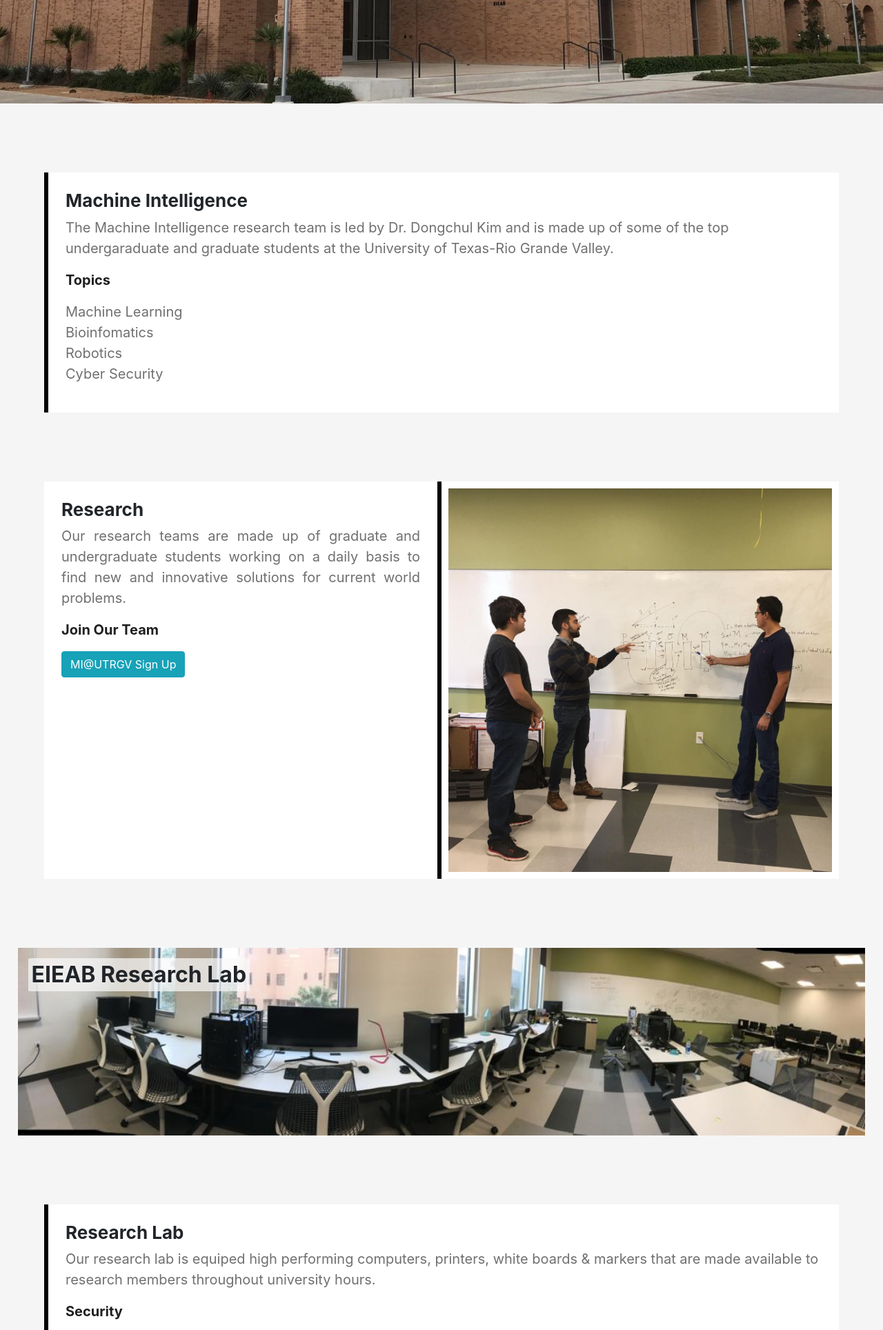
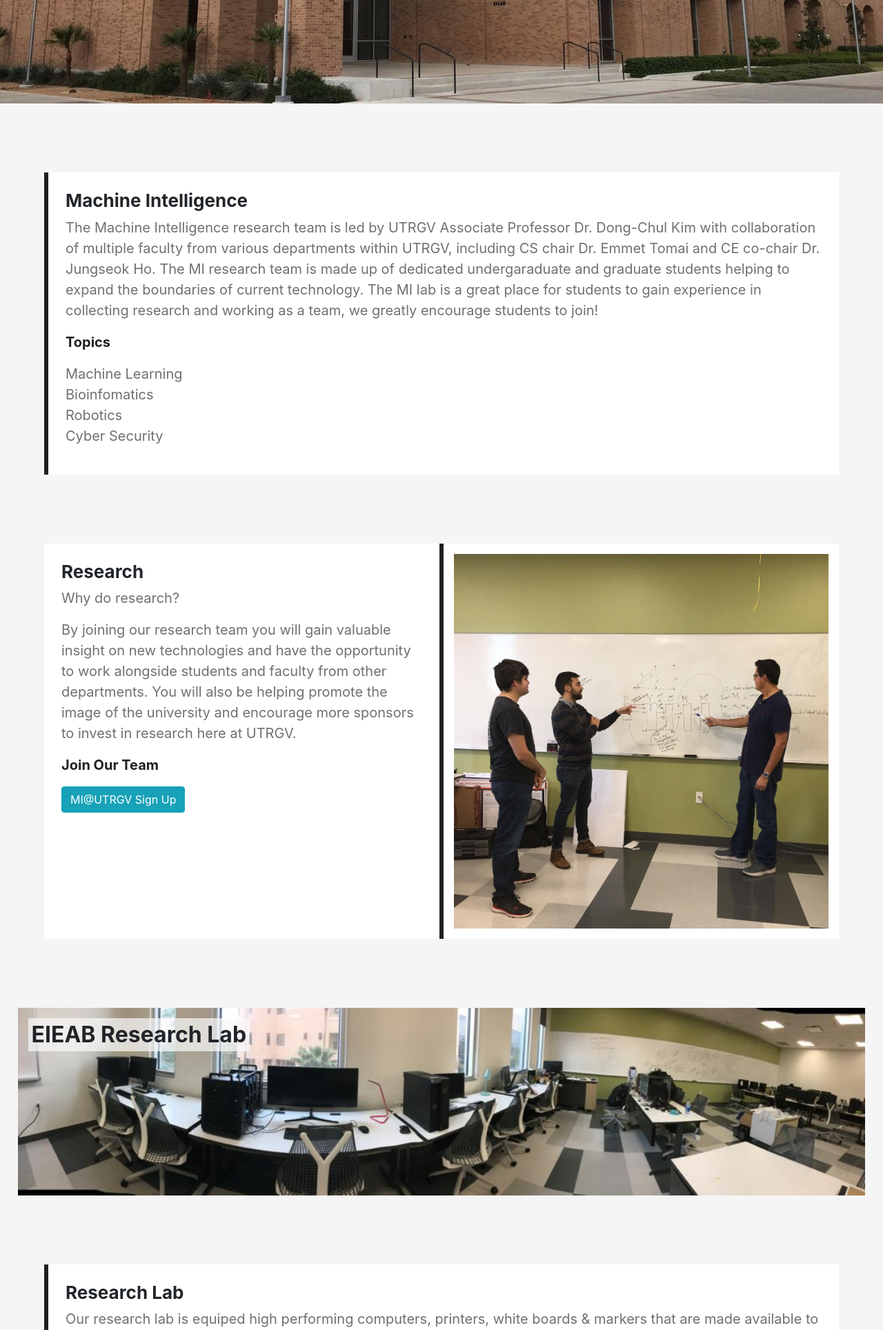
Before and after one commit to miutrgv/miutrgv.github.io, a PHP site: page /about.html in a window 1280 px wide. Shown: the part 436-2364 px from the top of the page at 69% size. Run offline with PHP 8.4, Linux system fonts and the light colour scheme; some libraries are stand-ins or nearby versions.

Commit message:
Updated about page

```diff
--- a/about.html
+++ b/about.html
@@ -59,9 +59,12 @@
         <h2 class="display-4" id="about-title"> About Us </h2>
 
         <div class="about-data">
-            <div id="mi-about">
+          <div class="mi-about left-border">
             <h4>Machine Intelligence</h4>
-              <p>The Machine Intelligence research team is led by Dr. Dongchul Kim and is made up of some of the top undergaraduate and graduate students at the University of Texas-Rio Grande Valley.</p>
+            <p>The Machine Intelligence research team is led by UTRGV Associate Professor Dr. Dong-Chul Kim with collaboration of multiple faculty from various departments
+            within UTRGV, including CS chair Dr. Emmet Tomai and CE co-chair Dr. Jungseok Ho. The MI research team is made up of dedicated undergaraduate and
+            graduate students helping to expand the boundaries of current technology. The MI lab is a great place for students to gain experience in collecting research and
+            working as a team, we greatly encourage students to join!</p>
             <p><strong>Topics</strong></p>
             <ul>
               <li>Machine Learning</li>
@@ -73,15 +76,23 @@
         </div>
 
         <div class="about-data">
-            <div class="about-info">
-              <div class="about-data-left">
+          <table>
+            <tr>
+              <td class="about-info right-border">
                 <h4>Research</h4>
-                <p>Our research teams are made up of graduate and undergraduate students working on a daily basis to find new and innovative solutions for current world problems.</p>
+                <p>Why do research?</p>
+                <p>By joining our research team you will gain valuable insight on new technologies and have the opportunity to work alongside students and faculty from other
+                  departments. You will also be helping promote the image of the university and encourage more sponsors
+                  to invest in research here at UTRGV.
+                </p>
                 <p><strong>Join Our Team</strong></p>
                 <button class="btn btn-info" onclick="window.location.href = 'https://docs.google.com/forms/d/1ZRyryZJkA9vpgFgDKnkqN6f4a9qFm5qH-gniSl0F0hM';">MI@UTRGV Sign Up</button>
-              </div>
+              </td>
+              <td class="about-info">
                 <img class="about-img-right" src="images/about/research.jpg" />
-            </div>
+              </td>
+            </tr>
+          </table>
         </div>
 
         <div style="margin: 0 2%;">
@@ -90,7 +101,7 @@
         </div>
 
         <div class="about-data">
-            <div id="mi-about">
+          <div class="mi-about left-border">
              <h4>Research Lab</h4>
              <p>Our research lab is equiped high performing computers, printers, white boards & markers that are made available to research members throughout university hours.</p>
              <p><strong>Security</strong></p>
@@ -99,25 +110,28 @@
         </div>
 
         <div class="about-data">
-            <div class="about-info">
+          <table>
+            <tr>
+              <td class="about-info">
                 <img class="about-img-right" src="images/about/uni.jpg" />
-              <div class="about-data-left">
+              </td>
+              <td class="about-info left-border">
                 <h4>Location</h4>
-                <p>We are located on the second floor of the Interdisciplinary Engineering & Academic Building (EIEAB) and our research hours are from 8am to 7pm.</p>
-                <p><strong>Building</strong></p>
+                <p>We are located on the second floor of the Interdisciplinary Engineering & Academic Building (EIEAB) in room 2.210.</p>
+                <p><strong>Hours</strong></p>
                 <ul>
-                  <li>UTRGV Edinburg</li>
-                  <li>EIEAB 2.210</li>
-                  <li>Hours: 8:00am - 7:00pm</li>
+                  <li>Monday - Friday</li>
+                  <li>8:00am - 7:00pm</li>
                 </ul>
-              </div>
-            </div>
+              </td>
+            </tr>
+          </table>
         </div>
 
         <div class="about-data">
-            <div class="about-info">
-              <img class="about-img-left" src="images/about/lab.jpg" />
-              <div class="about-data-right">
+          <table>
+            <tr>
+              <td class="about-info right-border">
                 <h4>Current Work</h4>
                 <p>Our research projects in machine intelligence range from coding baseline algorithms to constructing and programming drones.</p>
                 <p><strong>Projects</strong></p>
@@ -129,9 +143,14 @@
                   <li>Concrete conductivity simulation.</li>
                   <li>Pose estimation.</li>
                 </ul>
+              </td>
+              <td class="about-info">
+                <img class="about-img-left" src="images/about/lab.jpg" />
+              </td>
+            </tr>
+          </table>
         </div>
-            </div>
-          </div>
+
 
           <div class="info">
 
--- a/style/stylesheet.css
+++ b/style/stylesheet.css
@@ -757,46 +757,14 @@
     font-weight: bold;
 }
 
-.about p {
+.about p, ul {
+    list-style-type: none;
     font-size: 20px;
     color: #707070;
 }
 
 .about strong {
     color: #202020;
-}
-
-.about li {
-    list-style-type: none;
-    font-size: 20px;
-    color: #707070;
-}
-
-.about-info {
-    width: 100%;
-    padding-top: 50%;
-    text-align: justify;
-    margin: 0;
-    position: relative;
-    background-color: white;
-}
-
-.about-img-left {
-    width: 50%;
-    display: inline-block;
-    position: absolute;
-    top: 0; left: 0;
-    padding: 10px;
-    transition: 0.3s;
-}
-
-.about-img-right {
-    width: 50%;
-    display: inline-block;
-    position: absolute;
-    top: 0; right: 0;
-    padding: 10px;
-    transition: 0.3s;
 }
 
 .about-data {
@@ -807,12 +775,47 @@
     background-color: white;
 }
 
-#mi-about {
+.mi-about {
     padding: 25px;
     width: 100%;
     height: 100%;
-    border-left: 6px solid black;
+}
+
+.about-info {
+    width: 50%;
+    overflow: hidden;
+}
+
+.about-info img {
+    width: 100%;
+    padding: 15px;
     transition: 0.3s;
+}
+
+.right-border {
+    vertical-align: top;
+    padding: 25px;
+    border-right: 6px solid #202020;
+    transition: 0.3s;
+}
+
+.left-border {
+    vertical-align: top;
+    padding: 25px;
+    border-left: 6px solid #202020;
+    transition: 0.3s;
+}
+
+.about-data:hover .left-border {
+    border-left: 6px solid #F05023;
+}
+
+.about-data:hover .right-border {
+    border-right: 6px solid #F05023;
+}
+
+.about-data:hover img {
+    padding: 0;
 }
 
 #eieab-research-lab {
@@ -826,50 +829,6 @@
     background: rgba(250, 250, 250, 0.7);
 }
 
-.about-data-left {
-    width: 50%;
-    height: 100%;
-    display: inline-block;
-    position: absolute;
-    z-index: 5;
-    top: 0; left: 0;
-    padding: 25px;
-    border-right: 6px solid black;
-    transition: 0.3s;
-}
-
-.about-data-right {
-    width: 50%;
-    height: 100%;
-    display: inline-block;
-    position: absolute;
-    z-index: 5;
-    top: 0; right: 0;
-    padding: 25px;
-    border-left: 6px solid black;
-    transition: 0.3s;
-}
-
-.about-data:hover #mi-about {
-    border-left: 6px solid #F05023;
-}
-
-.about-info:hover .about-data-left {
-    border-right: 6px solid #F05023;
-}
-
-.about-info:hover .about-data-right {
-    border-left: 6px solid #F05023;
-}
-
-.about-info:hover .about-img-left {
-    padding: 0px;
-}
-
-.about-info:hover .about-img-right {
-    padding: 0px;
-}
-
 
 @media only screen and (max-width: 1370px) {
 
```
Also changed, not shown: other parts of style/stylesheet.css (+0 -58 lines). Lines whose indentation alone changed are shown as unchanged.
